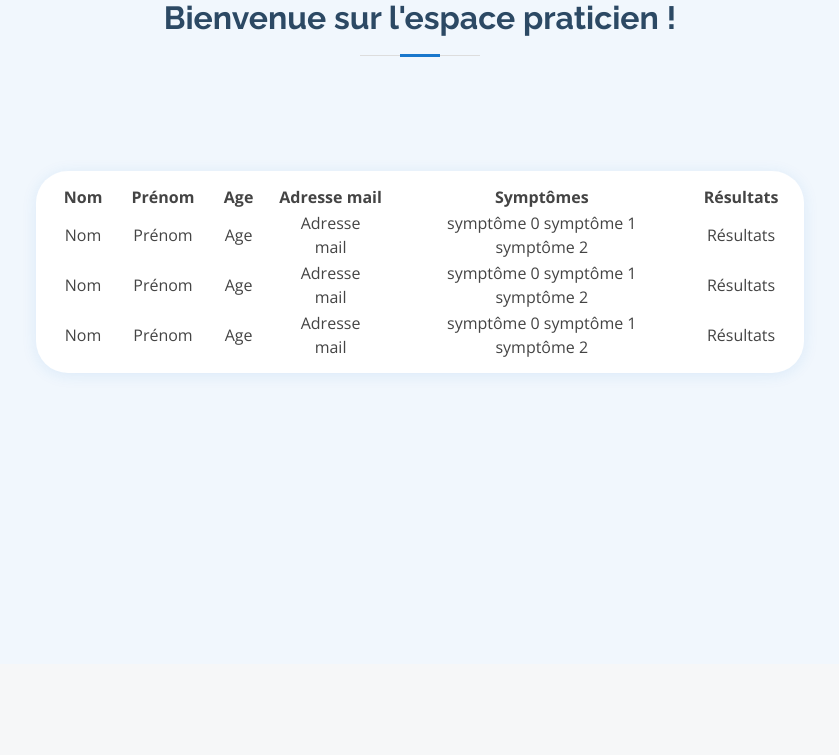
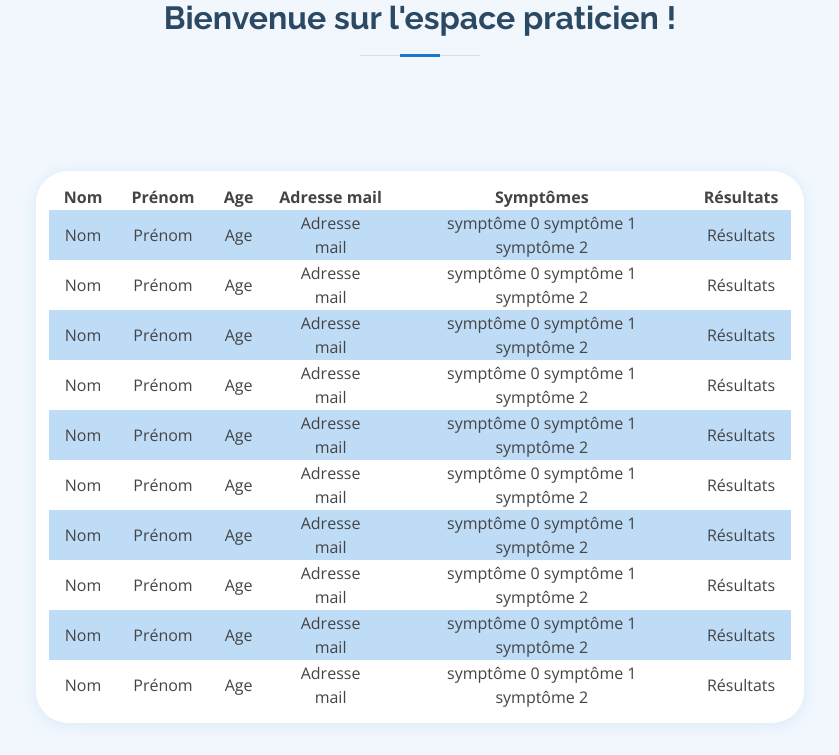
Before and after one commit to Lucie24/practibot, a PHP site: page /pages/praticien.php in a window 1280 px wide. Shown: the part 136-891 px from the top of the page, without its empty margins (220-1059 px from the left). Before the commit the page ends 515 px from the top, so only its background shows below. Run offline with PHP 8.4, Linux system fonts and the light colour scheme.

Commit message:
Ajustement CSS tableau

```diff
--- a/assets/css/style.css
+++ b/assets/css/style.css
@@ -1230,8 +1230,7 @@ section {
 --------------------------------------------------------------*/
 
 table {
-  justify-content: center;
-  align-items: center;
+  margin : 0 auto;
 }
 
 td {
@@ -1318,9 +1317,13 @@ td {
 }
 
 .black {
-    color: #2c4964;
+  color: #2c4964;
 }
 
 .black:hover {
-    color: #fff;
+  color: #fff;
 }
+
+.bgGrey {
+  background-color: #bfdcf7;
+}
--- a/components/table.php
+++ b/components/table.php
@@ -12,10 +12,16 @@
 
     <?php
         #Boucle de colonnes
-        for ($i = 0; $i < 3; $i++){
+        for ($i = 0; $i < 10; $i++){
+
+            if ($i % 2 == 0) {
+                echo "<tr class='bgGrey'>";
+            }
+            else {
+                echo "<tr>";
+            }
 
             ?>
-            <tr>
                 <td>Nom</td>
                 <td>Prénom</td>
                 <td>Age</td>
```
